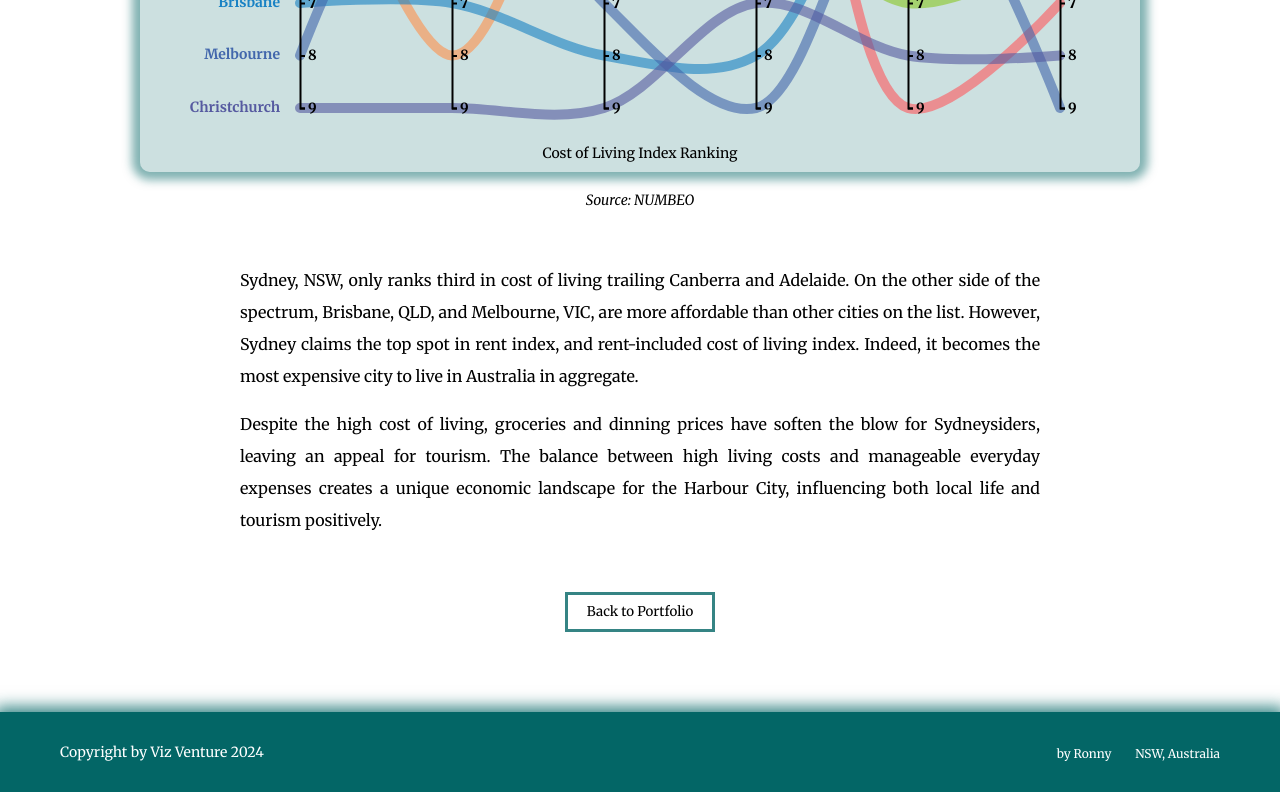
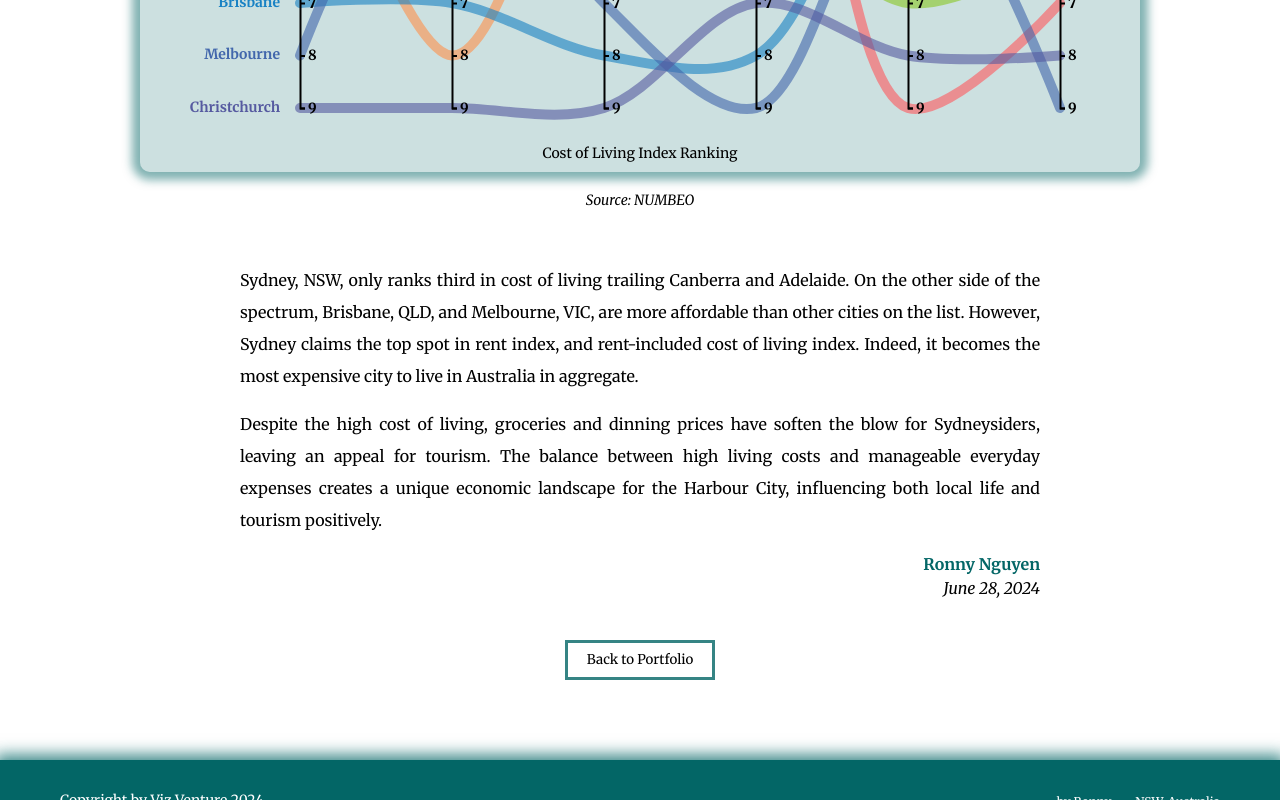
Before and after one commit to RonnyPNguyen/VizVenture, a website: page Portfolio/AUS_CostOfLiving_2024/costofliving2024.html in a window 1280 px wide. Shown: the part 2383-3183 px from the top of the page. Drawn offline with nearby package versions, Linux system fonts and the light colour scheme.

Commit message:
01/07/2024 4.21pm

```diff
--- a/Portfolio/AUS_CostOfLiving_2024/costofliving2024.html
+++ b/Portfolio/AUS_CostOfLiving_2024/costofliving2024.html
@@ -103,10 +103,10 @@
 			<p class="copy-content">
 				The largest KFC franchise has recently report peak sales amid staggering
 				economy, suggesting that Aussie are preferring fast food over restaurant
-				dinning. Consumers are reported to feel the pinch of higher interest
-				rate and inflation. A further investigation into other living aspects
-				such as rent, groceries, restaurant, and purchasing power is conducted
-				among 9 biggest cities in Oceania region.
+				dinning for cost-cutting. Consumers are reported to feel the pinch of
+				higher interest rate and inflation. A further investigation into other
+				living aspects such as rent, groceries, restaurant, and purchasing power
+				is conducted among 9 biggest cities in Oceania region.
 			</p>
 			<br />
 			<div class="graphic-container" id="chart02">
@@ -136,6 +136,10 @@
 				creates a unique economic landscape for the Harbour City, influencing
 				both local life and tourism positively.
 			</p>
+			<div class="author-signage">
+				<p1>Ronny Nguyen</p1> <br />
+				<p2>June 28, 2024</p2>
+			</div>
 			<br />
 			<br />
 			<div class="button-container">
--- a/Resource/stylesheet/masterStyles.css
+++ b/Resource/stylesheet/masterStyles.css
@@ -84,6 +84,23 @@ hr {
 	font-weight: bold;
 }
 
+.author-signage {
+	font-size: 16px;
+	font-weight: bold;
+	line-height: 1.5;
+	padding: 0 100px;
+	text-align: justify;
+	text-align: right;
+}
+
+.author-signage p1 {
+	color: rgba(var(--primary-color), 1);
+	font-weight: bold;
+}
+
+.author-signage p2 {
+	font-style: italic;
+}
 /* Navigation Bar Styles */
 header {
 	box-shadow: 0 0 15px 5px rgba(var(--primary-color), 0.8);
```
